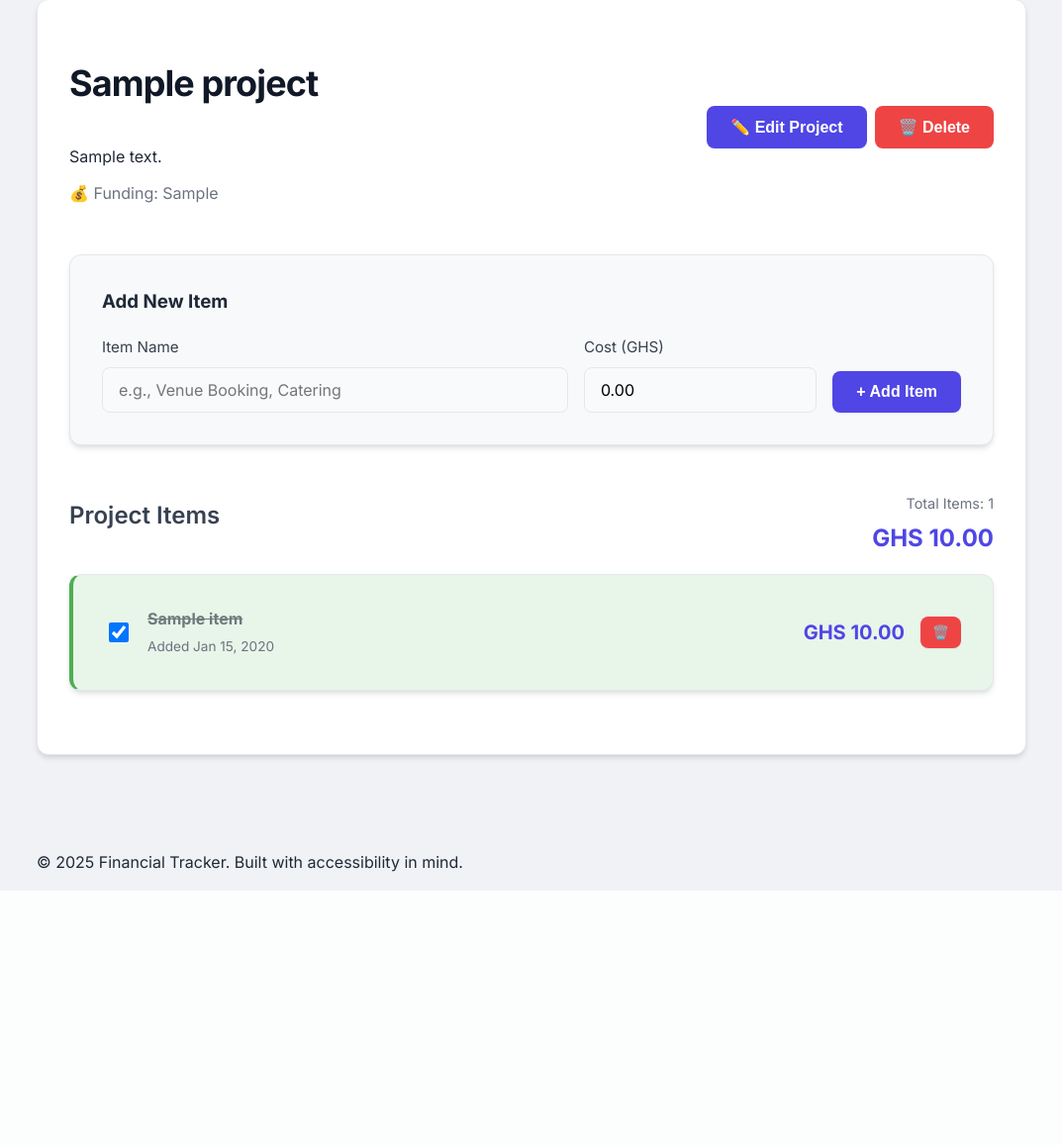
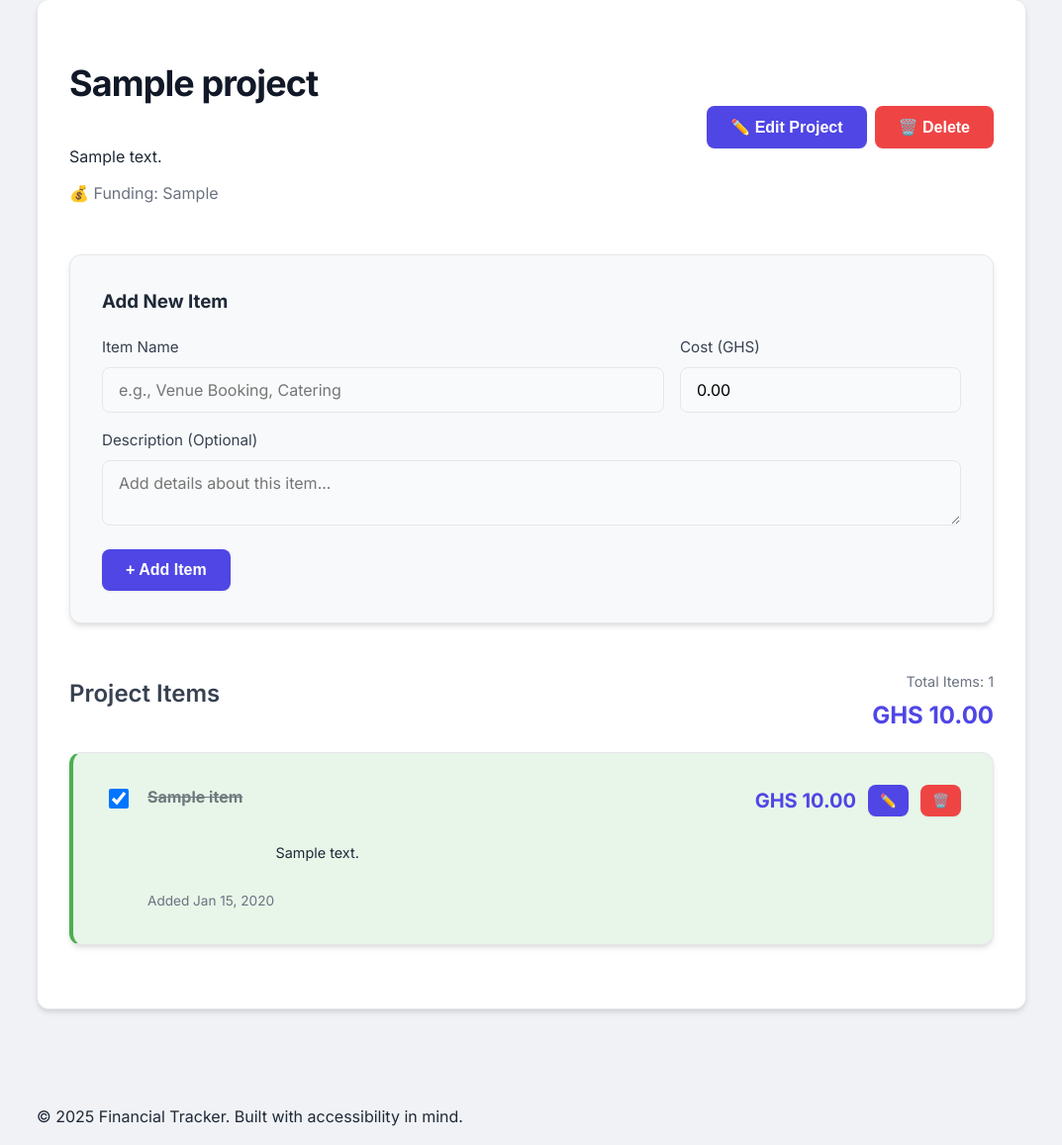
Before and after one commit to NANA-PREMPEH/FinancialTracker, a Flask app: page /projects/1 in a window 1280 px wide. Shown: the part 114-1271 px from the top of the page at 99% size, without its empty margins (103-1176 px from the left). Before the commit the page ends 995 px from the top, so only its background shows below. Run offline with Flask 3, Linux system fonts and the light colour scheme; tables that the repository leaves empty hold one stand-in row (values such as "Sample post"); parts of the project's set-up code (start-up, migrations or seed data) failed here and were passed over.

```diff
--- a/app/models.py
+++ b/app/models.py
@@ -113,6 +113,7 @@ class ProjectItem(db.Model):
     id = db.Column(db.Integer, primary_key=True)
     project_id = db.Column(db.Integer, db.ForeignKey('project.id'), nullable=False)
     item_name = db.Column(db.String(200), nullable=False)
+    description = db.Column(db.Text, nullable=True)
     cost = db.Column(db.Float, nullable=False, default=0.0)
     is_completed = db.Column(db.Boolean, default=False)
     created_date = db.Column(db.DateTime, default=datetime.utcnow)
--- a/app/routes.py
+++ b/app/routes.py
@@ -749,11 +749,13 @@ def add_project_item(project_id):
     project = Project.query.get_or_404(project_id)
     item_name = request.form.get('item_name')
     cost = float(request.form.get('cost', 0))
+    description = request.form.get('description', '')
 
     item = ProjectItem(
         project_id=project_id,
         item_name=item_name,
-        cost=cost
+        cost=cost,
+        description=description
     )
     db.session.add(item)
     db.session.commit()
@@ -768,6 +770,21 @@ def delete_project_item(project_id, item_id):
     flash('Item deleted successfully!', 'success')
     return redirect(url_for('main.project_details', id=project_id))
 
+@main.route('/projects/<int:project_id>/items/<int:item_id>/edit', methods=['GET', 'POST'])
+def edit_project_item(project_id, item_id):
+    item = ProjectItem.query.get_or_404(item_id)
+    project = Project.query.get_or_404(project_id)
+
+    if request.method == 'POST':
+        item.item_name = request.form.get('item_name')
+        item.cost = float(request.form.get('cost', 0))
+        item.description = request.form.get('description', '')
+        db.session.commit()
+        flash('Item updated successfully!', 'success')
+        return redirect(url_for('main.project_details', id=project_id))
+
+    return render_template('edit_project_item.html', item=item, project=project)
+
 @main.route('/projects/<int:project_id>/items/<int:item_id>/toggle', methods=['POST'])
 def toggle_project_item(project_id, item_id):
     item = ProjectItem.query.get_or_404(item_id)
--- a/app/templates/project_details.html
+++ b/app/templates/project_details.html
@@ -4,11 +4,13 @@
 
 {% block content %}
 <div class="card">
-    <div style="display: flex; justify-content: space-between; align-items: center; margin-bottom: 2rem;">
+    <div
+        style="display: flex; justify-content: space-between; align-items: center; margin-bottom: 2rem;">
         <div>
             <h1>{{ project.name }}</h1>
             {% if project.description %}
-            <p style="color: var(--color-text); margin-top: 0.5rem; margin-bottom: 0.75rem;">
+            <p
+                style="color: var(--color-text); margin-top: 0.5rem; margin-bottom: 0.75rem;">
                 {{ project.description }}
             </p>
             {% endif %}
@@ -25,63 +27,108 @@
         </div>
         <div style="display: flex; gap: 0.5rem;">
             <a href="{{ url_for('main.edit_project', id=project.id) }}">
-                <button style="background-color: var(--color-primary);">✏️ Edit Project</button>
+                <button style="background-color: var(--color-primary);">✏️ Edit
+                    Project</button>
             </a>
-            <button type="button" onclick="showDeleteProjectDialog()" style="background-color: var(--color-danger);">🗑️ Delete</button>
+            <button type="button" onclick="showDeleteProjectDialog()"
+                style="background-color: var(--color-danger);">🗑️
+                Delete</button>
         </div>
     </div>
 
     <!-- Add Item Form -->
     <div class="card" style="background-color: #f8f9fa; margin-bottom: 2rem;">
         <h3 style="margin-top: 0;">Add New Item</h3>
-        <form method="POST" action="{{ url_for('main.add_project_item', project_id=project.id) }}" style="display: flex; gap: 1rem; align-items: end;">
+        <form method="POST"
+            action="{{ url_for('main.add_project_item', project_id=project.id) }}"
+            style="display: flex; flex-direction: column; gap: 1rem;">
+            <div style="display: flex; gap: 1rem;">
                 <div class="form-group" style="flex: 2; margin-bottom: 0;">
                     <label for="item_name">Item Name</label>
-                <input type="text" id="item_name" name="item_name" placeholder="e.g., Venue Booking, Catering" required>
+                    <input type="text" id="item_name" name="item_name"
+                        placeholder="e.g., Venue Booking, Catering" required>
                 </div>
                 <div class="form-group" style="flex: 1; margin-bottom: 0;">
                     <label for="cost">Cost (GHS)</label>
-                <input type="number" id="cost" name="cost" step="0.01" min="0" value="0.00" required>
+                    <input type="number" id="cost" name="cost" step="0.01"
+                        min="0" value="0.00" required>
                 </div>
-            <button type="submit" style="margin-bottom: 0;">+ Add Item</button>
+            </div>
+            <div class="form-group" style="margin-bottom: 0;">
+                <label for="description">Description (Optional)</label>
+                <textarea id="description" name="description" rows="2"
+                    placeholder="Add details about this item..."></textarea>
+            </div>
+            <button type="submit" style="align-self: flex-start;">+ Add
+                Item</button>
         </form>
     </div>
 
     <!-- Items List -->
     <div>
-        <div style="display: flex; justify-content: space-between; align-items: center; margin-bottom: 1rem;">
+        <div
+            style="display: flex; justify-content: space-between; align-items: center; margin-bottom: 1rem;">
             <h2>Project Items</h2>
             <div style="text-align: right;">
-                <p style="font-size: 0.9rem; color: var(--color-text-muted); margin-bottom: 0.25rem;">Total Items: {{ project.items|length }}</p>
-                <p style="font-size: 1.5rem; font-weight: 700; color: var(--color-primary); margin: 0;">GHS {{ "%.2f"|format(project.total_cost) }}</p>
+                <p
+                    style="font-size: 0.9rem; color: var(--color-text-muted); margin-bottom: 0.25rem;">Total
+                    Items: {{ project.items|length }}</p>
+                <p
+                    style="font-size: 1.5rem; font-weight: 700; color: var(--color-primary); margin: 0;">GHS
+                    {{ "%.2f"|format(project.total_cost) }}</p>
             </div>
         </div>
 
         {% if project.items %}
         <div style="display: grid; gap: 1rem;">
             {% for item in project.items %}
-            <div class="card" style="background-color: {% if item.is_completed %}#e8f5e9{% else %}white{% endif %}; border-left: 4px solid {% if item.is_completed %}#4caf50{% else %}var(--color-primary){% endif %};">
-                <div style="display: flex; justify-content: space-between; align-items: center;">
-                    <div style="display: flex; align-items: center; gap: 1rem; flex: 1;">
+            <div class="card"
+                style="background-color: {% if item.is_completed %}#e8f5e9{% else %}white{% endif %}; border-left: 4px solid {% if item.is_completed %}#4caf50{% else %}var(--color-primary){% endif %};">
+                <div
+                    style="display: flex; justify-content: space-between; align-items: flex-start;">
+                    <div
+                        style="display: flex; align-items: flex-start; gap: 1rem; flex: 1;">
                         <input type="checkbox"
                             {% if item.is_completed %}checked{% endif %}
                             onchange="toggleItem({{ project.id }}, {{ item.id }})"
-                               style="width: 20px; height: 20px; cursor: pointer;">
+                            style="width: 20px; height: 20px; cursor: pointer; margin-top: 0.25rem;">
                         <div style="flex: 1;">
-                            <h4 style="margin: 0; {% if item.is_completed %}text-decoration: line-through; opacity: 0.6;{% endif %}">
+                            <h4
+                                style="margin: 0; {% if item.is_completed %}text-decoration: line-through; opacity: 0.6;{% endif %}">
                                 {{ item.item_name }}
                             </h4>
-                            <p style="margin: 0.25rem 0 0 0; font-size: 0.85rem; color: var(--color-text-muted);">
-                                Added {{ item.created_date.strftime('%b %d, %Y') }}
+                            {% if item.description %}
+                            <p
+                                style="margin: 0.5rem 0 0 0; font-size: 0.9rem; color: var(--color-text); white-space: pre-wrap;">
+                                {{ item.description }}
+                            </p>
+                            {% endif %}
+                            <p
+                                style="margin: 0.25rem 0 0 0; font-size: 0.85rem; color: var(--color-text-muted);">
+                                Added {{ item.created_date.strftime('%b %d, %Y')
+                                }}
                             </p>
                         </div>
                     </div>
-                    <div style="display: flex; align-items: center; gap: 1rem;">
-                        <span style="font-size: 1.25rem; font-weight: 700; color: var(--color-primary);">
+                    <div
+                        style="display: flex; align-items: center; gap: 0.75rem;">
+                        <span
+                            style="font-size: 1.25rem; font-weight: 700; color: var(--color-primary);">
                             GHS {{ "%.2f"|format(item.cost) }}
                         </span>
-                        <form method="POST" action="{{ url_for('main.delete_project_item', project_id=project.id, item_id=item.id) }}" style="display: inline;" onsubmit="return confirm('Delete this item?');">
-                            <button type="submit" style="background-color: var(--color-danger); padding: 0.5rem 0.75rem; font-size: 0.85rem;">
+                        <a
+                            href="{{ url_for('main.edit_project_item', project_id=project.id, item_id=item.id) }}">
+                            <button
+                                style="background-color: var(--color-primary); padding: 0.5rem 0.75rem; font-size: 0.85rem;">
+                                ✏️
+                            </button>
+                        </a>
+                        <form method="POST"
+                            action="{{ url_for('main.delete_project_item', project_id=project.id, item_id=item.id) }}"
+                            style="display: inline;"
+                            onsubmit="return confirm('Delete this item?');">
+                            <button type="submit"
+                                style="background-color: var(--color-danger); padding: 0.5rem 0.75rem; font-size: 0.85rem;">
                                 🗑️
                             </button>
                         </form>
@@ -91,7 +138,8 @@
             {% endfor %}
         </div>
         {% else %}
-        <p style="text-align: center; color: var(--color-text-muted); padding: 2rem;">
+        <p
+            style="text-align: center; color: var(--color-text-muted); padding: 2rem;">
             No items yet. Add your first item above to get started!
         </p>
         {% endif %}
@@ -99,22 +147,32 @@
 </div>
 
 <!-- Delete Confirmation Modal -->
-<div id="deleteProjectModal" style="display: none; position: fixed; top: 0; left: 0; width: 100%; height: 100%; background-color: rgba(0, 0, 0, 0.5); z-index: 1000;">
-    <div style="position: absolute; top: 50%; left: 50%; transform: translate(-50%, -50%); background: white; padding: 2rem; border-radius: 12px; max-width: 400px; width: 90%; box-shadow: 0 4px 6px rgba(0, 0, 0, 0.1);">
-        <h3 style="margin-top: 0; margin-bottom: 1rem; color: var(--color-danger);">⚠️ Delete Project</h3>
-        <p style="margin-bottom: 1.5rem; color: var(--color-text-muted);">Are you sure you want to delete this project and all its items? This action cannot be undone.</p>
+<div id="deleteProjectModal"
+    style="display: none; position: fixed; top: 0; left: 0; width: 100%; height: 100%; background-color: rgba(0, 0, 0, 0.5); z-index: 1000;">
+    <div
+        style="position: absolute; top: 50%; left: 50%; transform: translate(-50%, -50%); background: white; padding: 2rem; border-radius: 12px; max-width: 400px; width: 90%; box-shadow: 0 4px 6px rgba(0, 0, 0, 0.1);">
+        <h3
+            style="margin-top: 0; margin-bottom: 1rem; color: var(--color-danger);">⚠️
+            Delete Project</h3>
+        <p style="margin-bottom: 1.5rem; color: var(--color-text-muted);">Are
+            you sure you want to delete this project and all its items? This
+            action cannot be undone.</p>
         <div style="display: flex; gap: 1rem; justify-content: flex-end;">
-            <button onclick="hideDeleteProjectDialog()" style="background-color: #6b7280; color: white; padding: 0.75rem 1.5rem; border: none; border-radius: 8px; cursor: pointer; font-size: 1rem; font-weight: 500;">
+            <button onclick="hideDeleteProjectDialog()"
+                style="background-color: #6b7280; color: white; padding: 0.75rem 1.5rem; border: none; border-radius: 8px; cursor: pointer; font-size: 1rem; font-weight: 500;">
                 Cancel
             </button>
-            <button onclick="confirmDeleteProject()" style="background-color: #dc2626; color: white; padding: 0.75rem 1.5rem; border: none; border-radius: 8px; cursor: pointer; font-size: 1rem; font-weight: 500;">
+            <button onclick="confirmDeleteProject()"
+                style="background-color: #dc2626; color: white; padding: 0.75rem 1.5rem; border: none; border-radius: 8px; cursor: pointer; font-size: 1rem; font-weight: 500;">
                 Delete
             </button>
         </div>
     </div>
 </div>
 
-<form id="deleteProjectForm" method="POST" action="{{ url_for('main.delete_project', id=project.id) }}" style="display: none;">
+<form id="deleteProjectForm" method="POST"
+    action="{{ url_for('main.delete_project', id=project.id) }}"
+    style="display: none;">
 </form>
 
 <script>
```
Also changed, not shown: app/templates/add_expense.html (+42 -22 lines), app/templates/edit_project_item.html (added, +51 -0 lines). Lines whose indentation alone changed are shown as unchanged.
